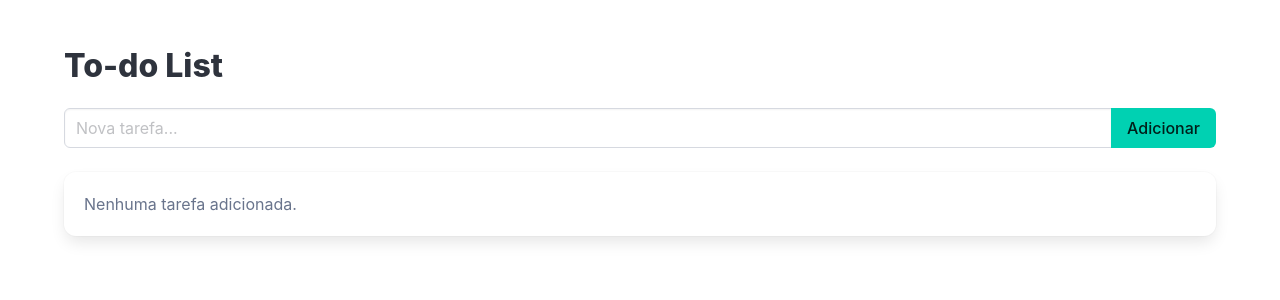
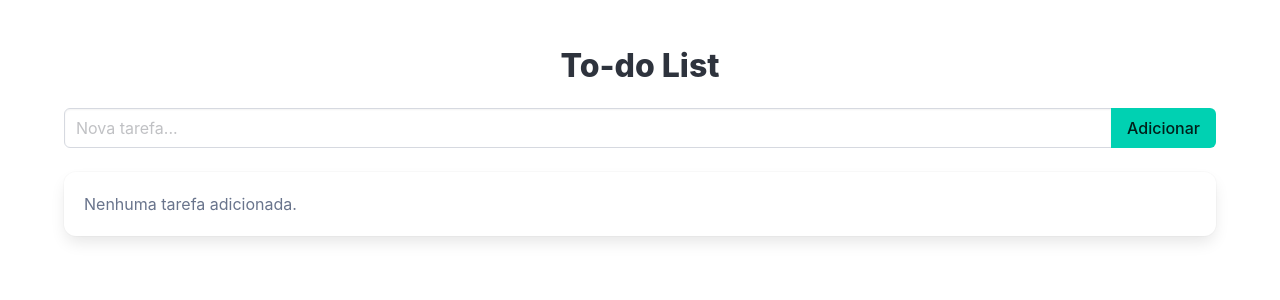
Before and after one commit to mths0303s/To-Do_List, a FastAPI app: page / in a window 1280 px wide. Shown: the top 300 px of the page. Run offline with FastAPI, Linux system fonts and the light colour scheme; some libraries are stand-ins or nearby versions.

Commit message:
Centralizando o titulo

```diff
--- a/templates/index.html
+++ b/templates/index.html
@@ -1,7 +1,7 @@
 {% extends "base.html" %}
 
 {% block content %}
-    <h1 class="title">To-do List</h1>
+    <h1 class="title has-text-centered">To-do List</h1>
 
     <!-- Formulário com HTMX para adicionar tarefas -->
     <form hx-post="/add" hx-target="#todo-list" hx-swap="innerHTML" hx-on="htmx:afterRequest: this.reset()" class="field has-addons mb-5">
```
